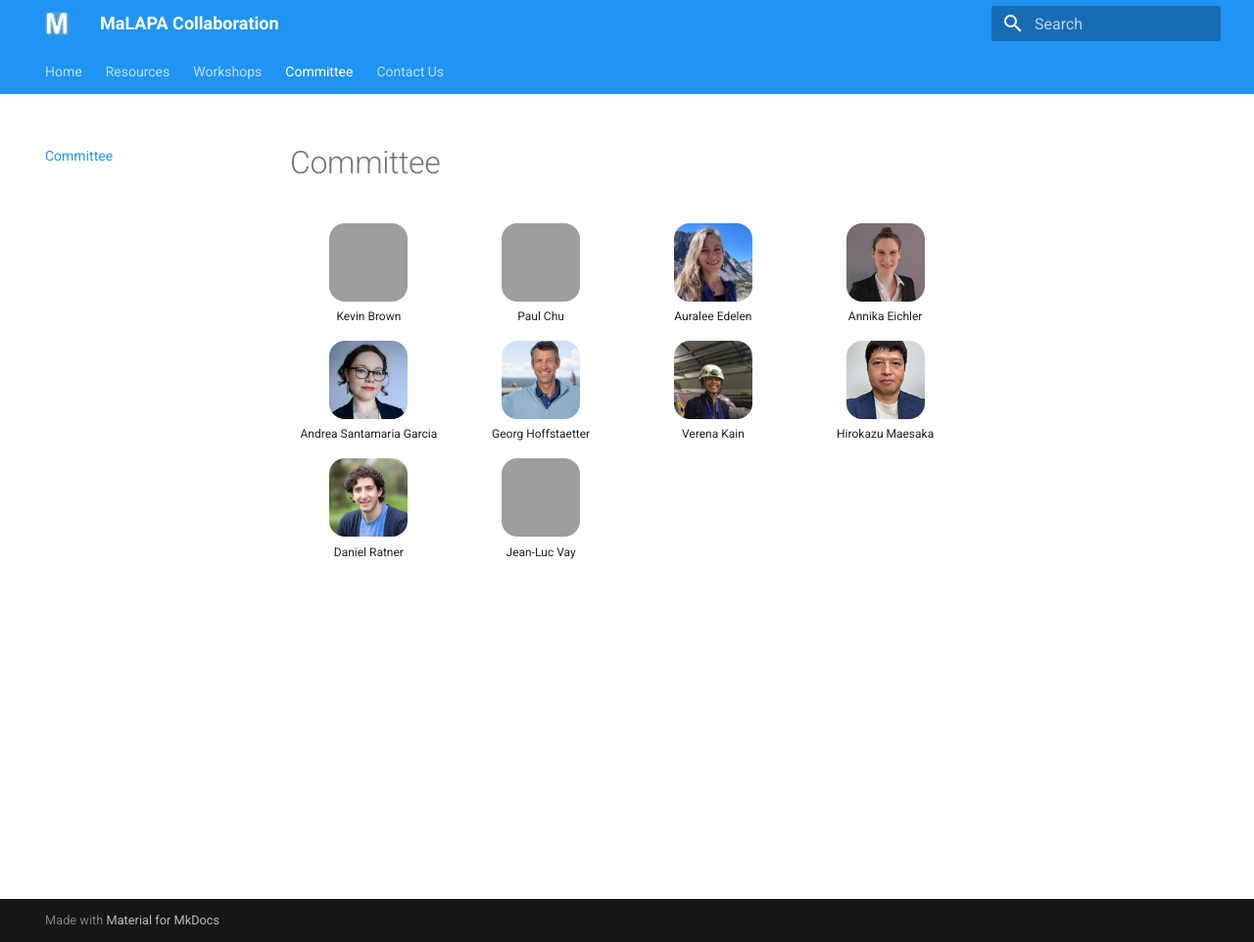
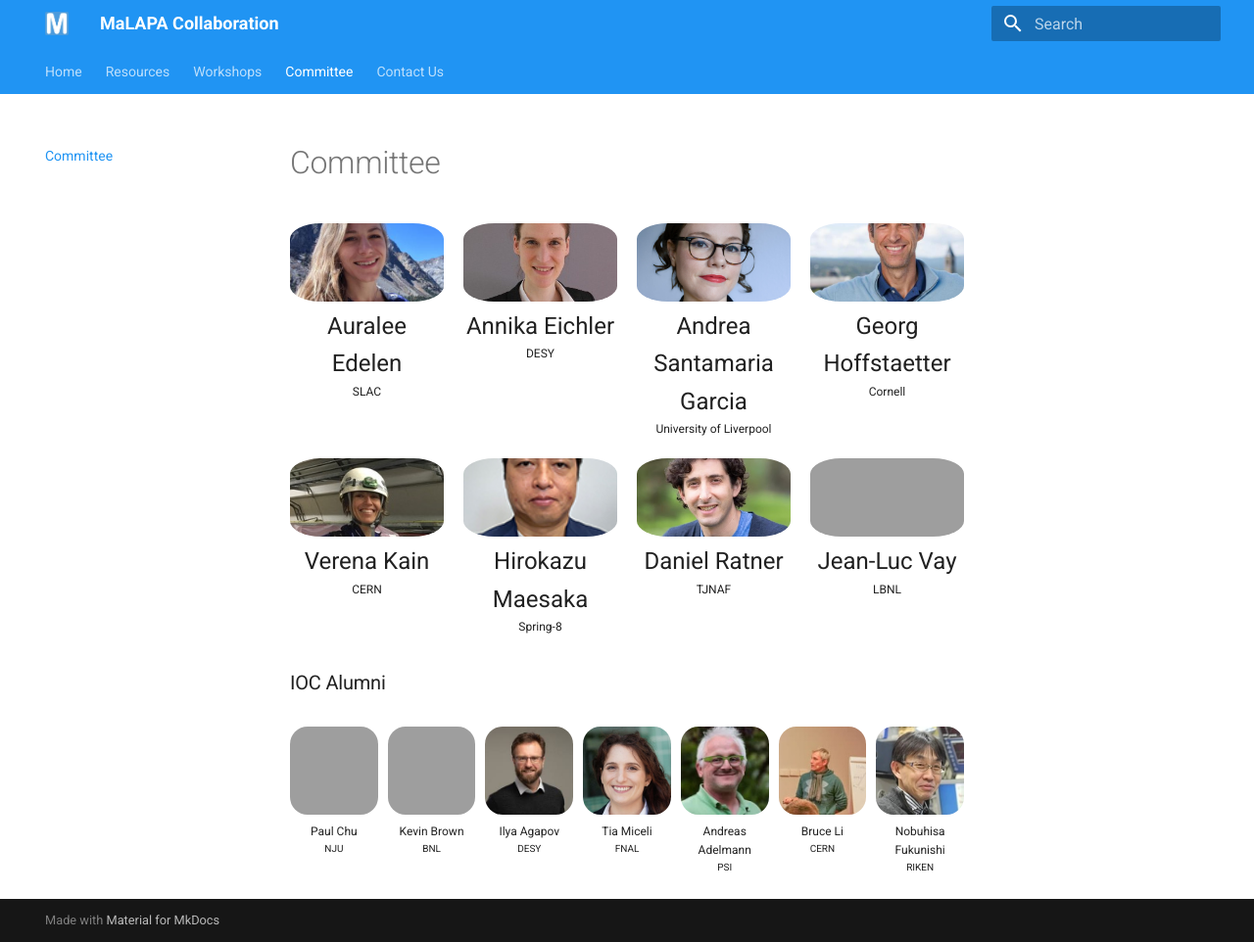
Before and after one commit to MALAPA-Collab/MALAPA-Collab.github.io, an MkDocs documentation site: the page built from docs/committee.md, in a window 1280 px wide and 962 px high. Shown: the whole window at 98% size. Built offline with MkDocs 1.6.1 and Material for MkDocs 9.7.7, drawn with Linux system fonts in a browser that asks for light colours; grey boxes are pictures that could not be loaded.

Commit message:
Revamp avatar and alumni grid layout and styling
Updated styles and structure for avatar and alumni grids. Added institution names for each individual.

```diff
--- a/docs/committee.md
+++ b/docs/committee.md
@@ -1,71 +1,141 @@
 <style>
 .avatar-grid {
   display: grid;
-  grid-template-columns: repeat(4, 1fr);
-  gap: 15px;
+  grid-template-columns: repeat(auto-fit, minmax(130px, 1fr));
+  gap: 20px;
 }
-.avatar-grid .avatar {
+.alumni-grid {
+  display: grid;
+  grid-template-columns: repeat(auto-fit, minmax(65px, 1fr));
+  gap: 10px;
+  margin-top: 30px;
+}
+.avatar {
   text-align: center;
+}
+.avatar-grid img {
+  width: 100%;
+  max-width: 180px;
+  aspect-ratio: 1 / 1;
+  border-radius: 20%;
+  object-fit: cover;
+}
+.alumni-grid img {
+  width: 100%;
+  max-width: 90px;
+  aspect-ratio: 1 / 1;
+  border-radius: 20%;
+  object-fit: cover;
+}
+.avatar-grid .name {
+  font-size: 24px;
+}
+.avatar-grid .institution {
   font-size: 12px;
 }
-.avatar-grid img {
-  width: 80px;
-  height: 80px;
-  border-radius: 20%;
-  object-fit: cover;
+.alumni-grid .name {
+  font-size: 12px;
+}
+.alumni-grid .institution {
+  font-size: 10px;
 }
 </style>
 
 <div class="avatar-grid">
 
   <div class="avatar">
-    <img src="../img/brown.jpeg" alt="Kevin Brown">
-    <div>Kevin Brown</div>
-  </div>
-
-  <div class="avatar">
-    <img src="../img/chu.jpeg" alt="Paul Chu">
-    <div>Paul Chu</div>
-  </div>
-
-  <div class="avatar">
     <img src="../img/edelen.jpg" alt="Auralee Edelen">
-    <div>Auralee Edelen</div>
+    <div class="name">Auralee Edelen</div>
+    <div class="institution">SLAC</div>
   </div>
 
   <div class="avatar">
     <img src="../img/eichler.jpg" alt="Annika Eichler">
-    <div>Annika Eichler</div>
+    <div class="name">Annika Eichler</div>
+    <div class="institution">DESY</div>
   </div>
 
   <div class="avatar">
     <img src="../img/garcia.jpg" alt="Andrea Santamaria Garcia">
-    <div>Andrea Santamaria Garcia</div>
+    <div class="name">Andrea Santamaria Garcia</div>
+    <div class="institution">University of Liverpool</div>
   </div>
 
   <div class="avatar">
     <img src="../img/hofstaetter.jpg" alt="Georg Hoffstaetter">
-    <div>Georg Hoffstaetter</div>
+    <div class="name">Georg Hoffstaetter</div>
+    <div class="institution">Cornell</div>
    </div>
 
   <div class="avatar">
     <img src="../img/kain.jpg" alt="Verena Kain">
-    <div>Verena Kain</div>
+    <div class="name">Verena Kain</div>
+    <div class="institution">CERN</div>
   </div>
 
   <div class="avatar">
     <img src="../img/maesaka.jpg" alt="Hirokazu Maesaka">
-    <div>Hirokazu Maesaka</div>
+    <div class="name">Hirokazu Maesaka</div>
+    <div class="institution">Spring-8</div>
    </div>
 
   <div class="avatar">
     <img src="../img/ratner.jpg" alt="Daniel Ratner">
-    <div>Daniel Ratner</div>
+    <div class="name">Daniel Ratner</div>
+    <div class="institution">TJNAF</div>
   </div>
 
   <div class="avatar">
     <img src="../img/vay.jpeg" alt="Jean-Luc Vay">
-    <div>Jean-Luc Vay</div>
+    <div class="name">Jean-Luc Vay</div>
+    <div class="institution">LBNL</div>
   </div>
 
 </div>
+
+<h3>IOC Alumni</h3>
+<div class="alumni-grid">
+
+  <div class="avatar">
+    <img src="../img/chu.jpeg" alt="Paul Chu">
+    <div class="name">Paul Chu</div>
+    <div class="institution">NJU</div>
+  </div>
+
+  <div class="avatar">
+    <img src="../img/brown.jpeg" alt="Kevin Brown">
+    <div class="name">Kevin Brown</div>
+    <div class="institution">BNL</div>
+  </div>
+
+  <div class="avatar">
+    <img src="../img/agapov.jpg" alt="Ilya Agapov">
+    <div class="name">Ilya Agapov</div>
+    <div class="institution">DESY</div>
+  </div>
+
+  <div class="avatar">
+    <img src="../img/miceli.jpg" alt="Tia Miceli">
+    <div class="name">Tia Miceli</div>
+    <div class="institution">FNAL</div>
+  </div>
+
+  <div class="avatar">
+    <img src="../img/adelmann.jpg" alt="Andreas Adelmann">
+    <div class="name">Andreas Adelmann</div>
+    <div class="institution">PSI</div>
+  </div>
+
+  <div class="avatar">
+    <img src="../img/li.jpg" alt="Bruce Li">
+    <div class="name">Bruce Li</div>
+    <div class="institution">CERN</div>
+  </div>
+
+  <div class="avatar">
+    <img src="../img/fukunishi.jpg" alt="Nobuhisa Fukunishi">
+    <div class="name">Nobuhisa Fukunishi</div>
+    <div class="institution">RIKEN</div>
+  </div>
+
+</div>
```
